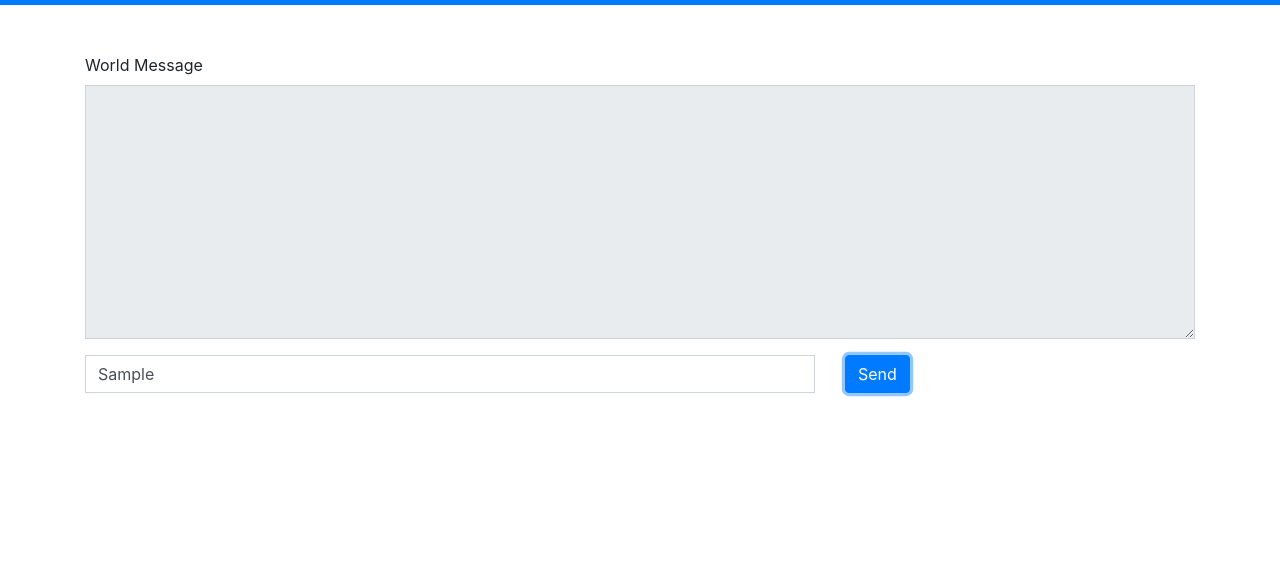
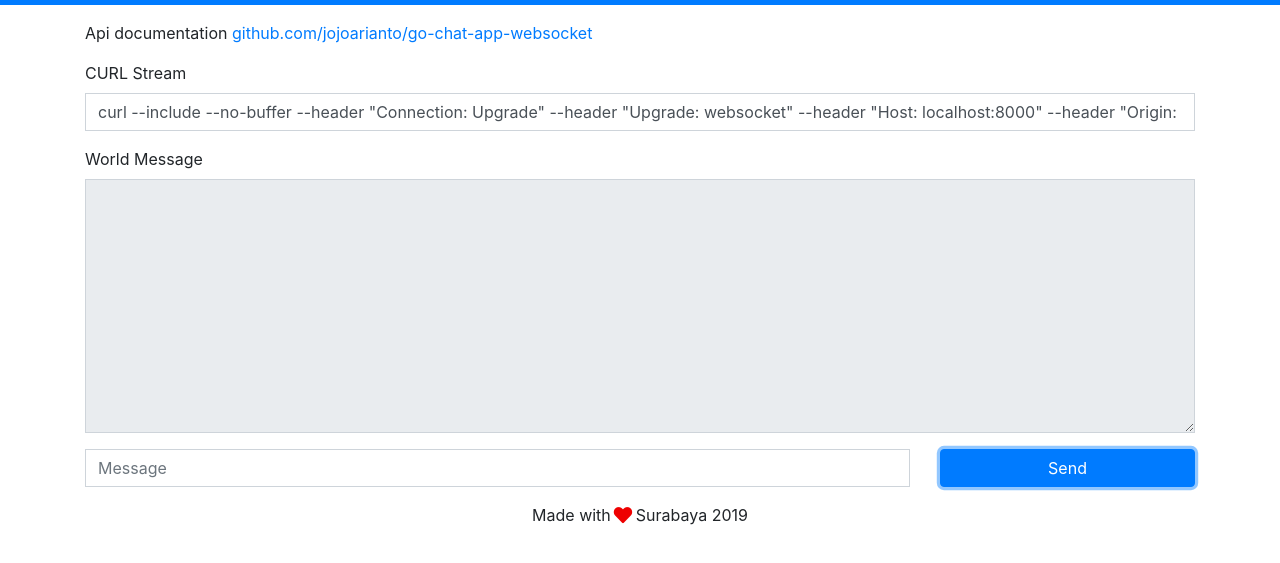
Before and after one commit to jojoarianto/go-chat-app-websocket, a plain HTML site: page static/index.html in a window 1280 px wide. Both pictures are taken after typing "Sample" into the empty fields and a click on the button "Send". Shown: the part 51-614 px from the top of the page. Drawn offline with nearby package versions, Linux system fonts and the light colour scheme; no server answers.

Commit message:
change sent msg button with call via api

```diff
--- a/static/index.html
+++ b/static/index.html
@@ -7,6 +7,20 @@
 
     <!-- Bootstrap CSS -->
     <link rel="stylesheet" href="https://stackpath.bootstrapcdn.com/bootstrap/4.2.1/css/bootstrap.min.css" integrity="sha384-GJzZqFGwb1QTTN6wy59ffF1BuGJpLSa9DkKMp0DgiMDm4iYMj70gZWKYbI706tWS" crossorigin="anonymous">
+    <link rel="stylesheet" href="https://use.fontawesome.com/releases/v5.7.1/css/all.css" integrity="sha384-fnmOCqbTlWIlj8LyTjo7mOUStjsKC4pOpQbqyi7RrhN7udi9RwhKkMHpvLbHG9Sr" crossorigin="anonymous">
+
+    <!-- custom css -->
+    <style>
+    .heart {
+        color: #e00;
+        animation: beat .5s infinite alternate;
+        transform-origin: center;
+    }
+    /* Heart beat animation */
+    @keyframes beat{
+        to { transform: scale(1.2); }
+    }
+    </style>
 
     <title>Go Chat App!</title>
   </head>
@@ -17,21 +31,32 @@
         </div>
     </nav>
 
-    <div class="container mt-5">
+    <div class="container mt-3">
+        <p>Api documentation <a href="https://github.com/jojoarianto/go-chat-app-websocket" target="_blank">github.com/jojoarianto/go-chat-app-websocket</a></p>
+        <div class="form-group">
+            <label for="stream">CURL Stream</label>
+            <input type="text" class="form-control rounded-0" id="stream" value='curl --include --no-buffer --header "Connection: Upgrade" --header "Upgrade: websocket" --header "Host: localhost:8000" --header "Origin: http://localhost:8000" --header "Sec-WebSocket-Key: SGVsbG8sIHdvcmxkIQ==" --header "Sec-WebSocket-Version: 13" http://localhost:8000/ws'></input>
+        </div>
+
         <div class="form-group">
             <label for="ioarea">World Message</label>
             <textarea class="form-control rounded-0" id="ioarea" rows="10" disabled></textarea>
         </div>
         <div class="form-group">
             <div class="row">
-                <div class="col-md-8">
-                    <input type="text" class="form-control rounded-0" id="inputmsg" placeholder="Message"></input>
+                <div class="col-md-9">
+                    <input type="text" class="form-control rounded-0" id="inputmsg" placeholder="Message" onclick="this.select()"
+                    onKeyDown="if(event.keyCode==13) return sendButtonAction();"></input>
                 </div>
-                <div class="col-md-4">
-                    <button type="button" id="sendbtn" onclick="return sendButtonAction()" class="btn btn-primary">Send</button>
+                <div class="col-md-3">
+                    <button type="button" id="sendbtn" onclick="return sendButtonAction()" class="btn btn-primary btn-block">Send</button>
                 </div>
             </div>
         </div>
+
+        <p class="mt-3" style="text-align:center">
+        Made with <i class="fa fa-heart heart"></i> Surabaya 2019
+        </p>
     </div>
 
     <script>
@@ -52,9 +77,17 @@
 
         function sendButtonAction(){
             var input = document.getElementById("inputmsg");
+            var url = "sent";
 
+            // call sent message via api
+            var xhttp = new XMLHttpRequest();
             var data = JSON.stringify({"content_message": input.value});
-            ws.send(data);
+            xhttp.open("POST", url, true);
+            xhttp.setRequestHeader("Content-Type", "application/json");
+            xhttp.onreadystatechange = function() {
+                input.value = "";
+            };
+            xhttp.send(data);
         }
     </script>
 
```
Also changed, not shown: 1 other file.
